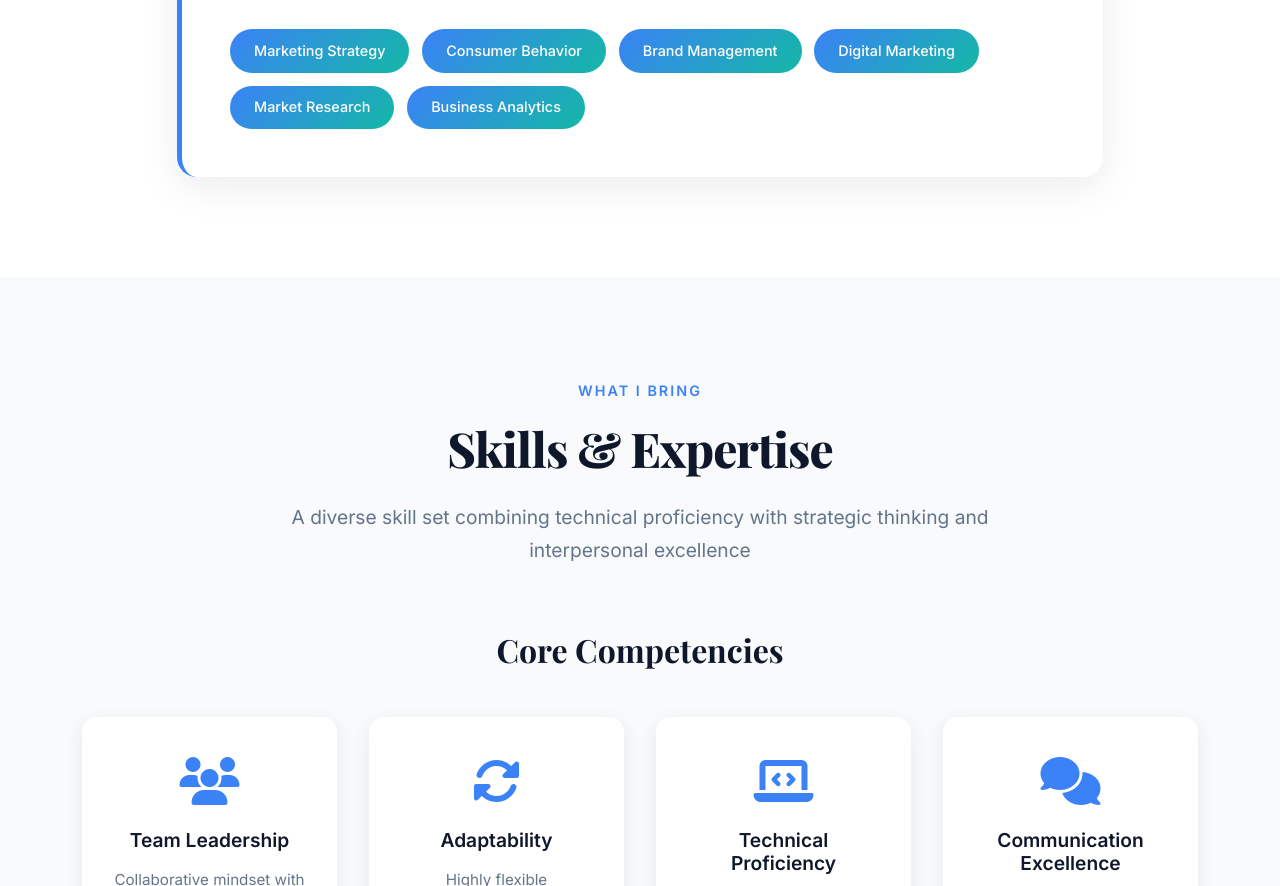
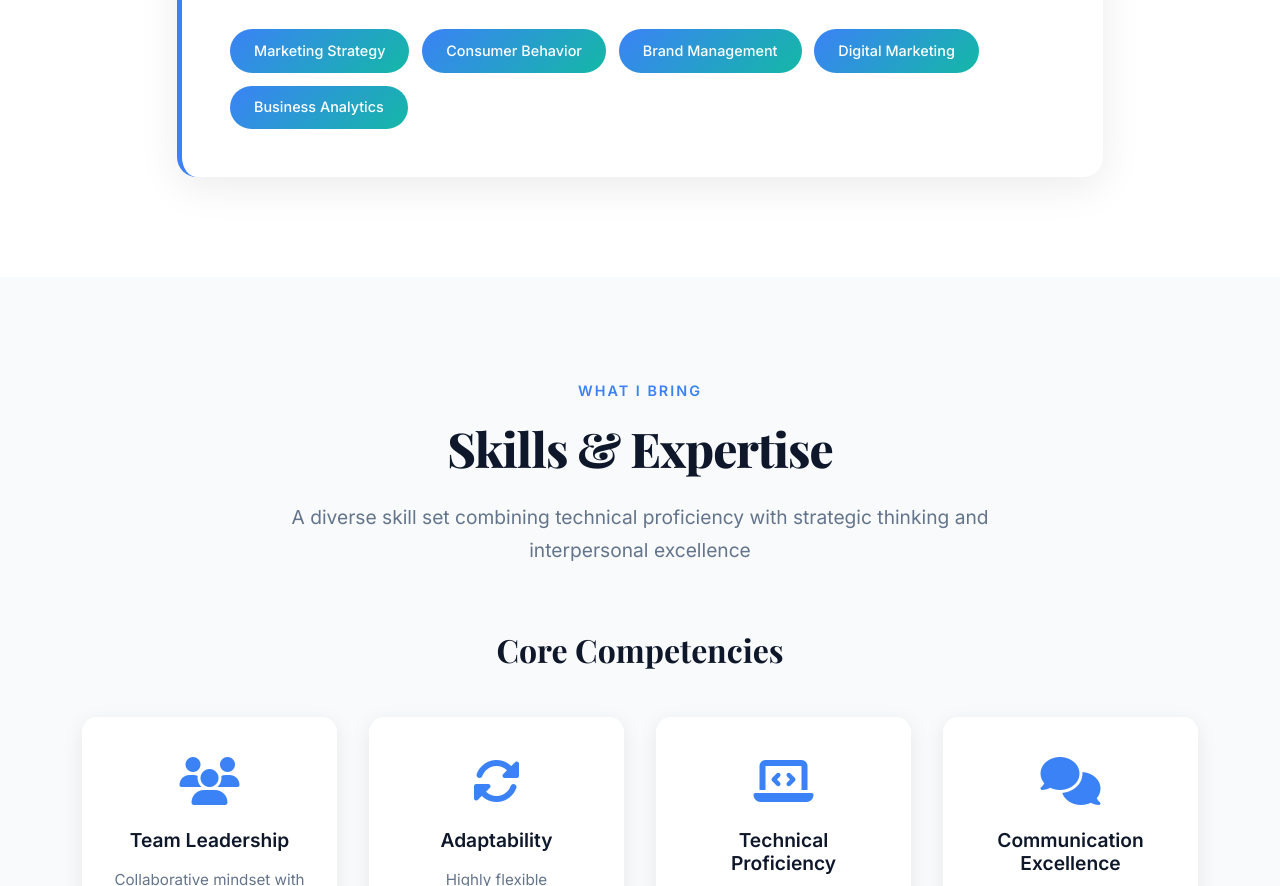
Before and after one commit to Prettychenn/eportfolio, a plain HTML site: page index.html in a window 1280 px wide. Shown: the part 3841-4727 px from the top of the page. Drawn offline with nearby package versions, Linux system fonts and the light colour scheme.

Commit message:
Update index.html

```diff
--- a/index.html
+++ b/index.html
@@ -1237,7 +1237,6 @@
                             <span class="education-badge">Consumer Behavior</span>
                             <span class="education-badge">Brand Management</span>
                             <span class="education-badge">Digital Marketing</span>
-                            <span class="education-badge">Market Research</span>
                             <span class="education-badge">Business Analytics</span>
                         </div>
                     </div>
```
